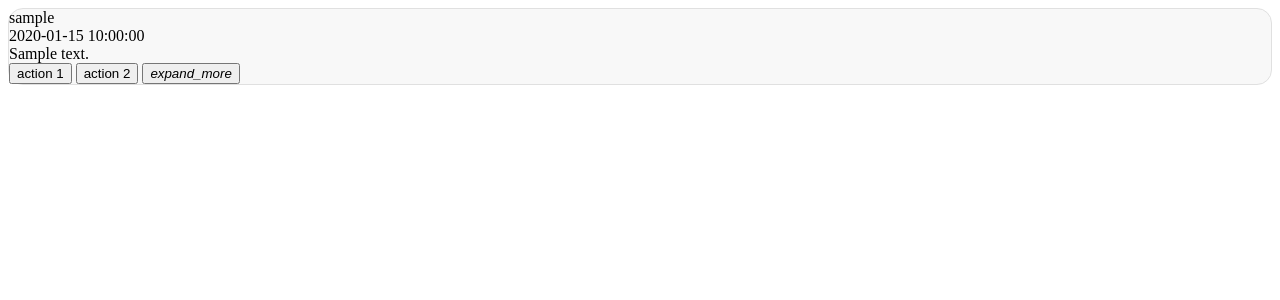
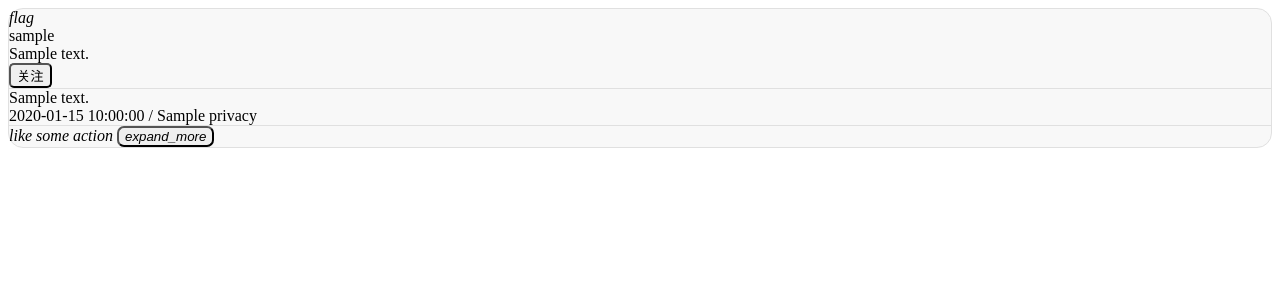
Before and after one commit to luoingly/remlink, a Python web app: template app/templates/posts.html in a window 1280 px wide. Shown: the top 300 px of the page. Run offline with Jinja, Linux system fonts and the light colour scheme; the template is opened without the code that fills it: most values are stand-ins (such as "Sample title", 1, 10 or a date in 2020).

Commit message:
feat: improve ui view of post

```diff
--- a/app/models.py
+++ b/app/models.py
@@ -26,7 +26,11 @@ class Privacy:
         return self.privacy in {'public', 'friends', 'private'}
 
     def __repr__(self):
-        return f'<Remlink Privacy: {self.privacy}>'
+        return {
+            'public': '公开',
+            'friends': '好友圈',
+            'private': '私密'
+        }[self.privacy]
 
 
 class Post:
--- a/app/templates/posts.html
+++ b/app/templates/posts.html
@@ -4,22 +4,57 @@
         background-color: #f8f8f8;
         border: 1px solid #e0e0e0;
     }
+
+    .post .mdui-list-item {
+        border-bottom: 1px solid #e0e0e0;
+    }
+
+    .post .mdui-list-item .mdui-btn {
+        border-radius: 5px;
+    }
+
+    .post .mdui-card-actions {
+        border-top: 1px solid #e0e0e0;
+    }
+
+    .post .mdui-card-actions .mdui-btn {
+        border-radius: 7px;
+    }
 </style>
 {% if posts %}
 {% for post in posts %}
-<div class="mdui-card mdui-m-y-4 mdui-shadow-0 mdui-hoverable post">
+<div class="mdui-card mdui-list mdui-m-y-4 mdui-p-y-0 mdui-shadow-0 mdui-hoverable post">
 
-    <div class="mdui-card-header">
-        <div class="mdui-card-header-title mdui-m-l-0">{{ post.author.username }}</div>
-        <div class="mdui-card-header-subtitle mdui-m-l-0">{{ post.created_at }}</div>
+    <div class="mdui-list-item mdui-ripple">
+        <i class="mdui-list-item-avatar mdui-icon material-icons">
+            {{ ['beach_access', 'flag', 'color_lens', 'directions_run', 'polymer'][post.author.user_id % 5] }}
+        </i>
+        <div class="mdui-list-item-content">
+            <div class="mdui-list-item-title">{{ post.author.username }}</div>
+            <div class="mdui-list-item-text mdui-list-item-one-line">{{ post.author.bio }}</div>
+        </div>
+        {% if post.author.following %}
+        <button class="mdui-btn mdui-ripple">关注中</button>
+        {% elif not post.owned %}
+        <button class="mdui-btn mdui-ripple">关注</button>
+        {% endif %}
     </div>
 
-    <div class="mdui-card-content">{{ post.content }}</div>
+    <div class="mdui-card-content">
+        <span>{{ post.content }}</span>
+        <div class="mdui-card-header-subtitle mdui-m-l-0 mdui-m-t-2">
+            {{ post.created_at }} / {{ post.privacy }}
+        </div>
+    </div>
 
     <div class="mdui-card-actions">
-        <button class="mdui-btn mdui-ripple">action 1</button>
-        <button class="mdui-btn mdui-ripple">action 2</button>
-        <button class="mdui-btn mdui-btn-icon mdui-float-right">
+        {% if post.liked %}
+        <i class="mdui-btn mdui-ripple">liked</i>
+        {% else %}
+        <i class="mdui-btn mdui-ripple">like</i>
+        {% endif %}
+        <i class="mdui-btn mdui-ripple">some action</i>
+        <button class="mdui-btn mdui-btn-icon mdui-float-right mdui-m-r-0">
             <i class="mdui-icon material-icons">expand_more</i>
         </button>
     </div>
```
